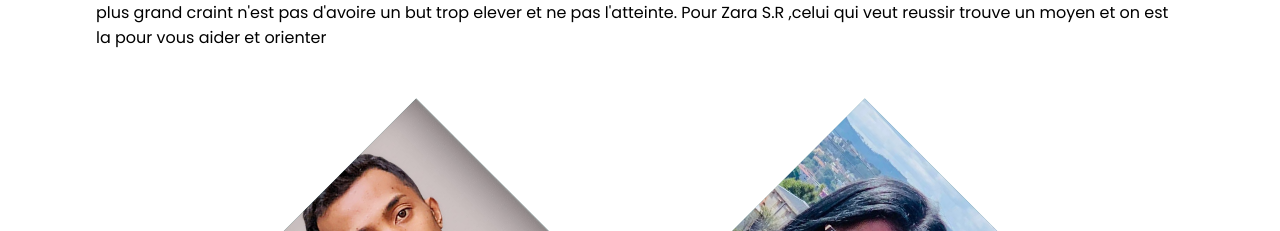
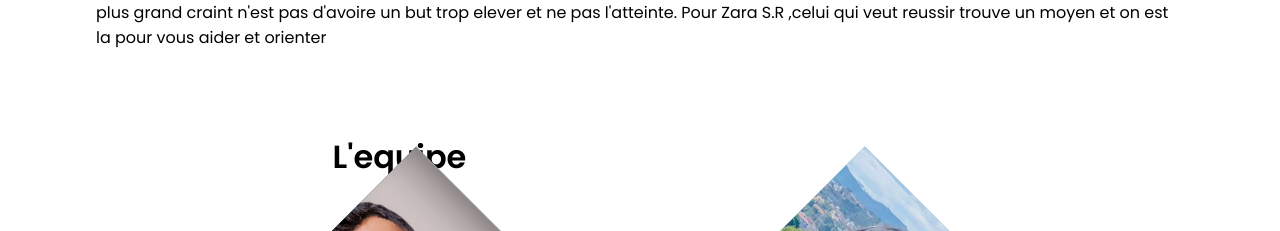
Before and after one commit to Brokewala/zarasr, a React (Create React App) app: page /a-propos in a window 1280 px wide. Shown: the part 842-1073 px from the top of the page. Built offline with nearby package versions, Linux system fonts and the light colour scheme; the HTML template or start-up script is replaced by a standard one.

Commit message:
apropos link

```diff
--- a/src/Components/Global/AboutZara/AboutZara.js
+++ b/src/Components/Global/AboutZara/AboutZara.js
@@ -3,6 +3,9 @@ import "./AboutZara.css"
 
 const TeamAbout = () => (
     <div id="TeamAbout">
+        <div className="TeamAbout_title">
+            <h1>L'equipe</h1>
+        </div>
         <div className="TeamAbout_container">
             <div className="TeamAbout_content">
                 <div className="TeamAbout_img3 TeamAbout_img">
--- a/src/Components/Global/Footer/Footer.js
+++ b/src/Components/Global/Footer/Footer.js
@@ -83,7 +83,7 @@ export default function Footer() {
             </li>
             <li>
               <ArrowRight sx={{ fontSize: "40px" }} />
-              <NavLink to="/about" >
+              <NavLink to="/a-propos" >
                 <span>A propos</span>
               </NavLink>
             </li>
```
